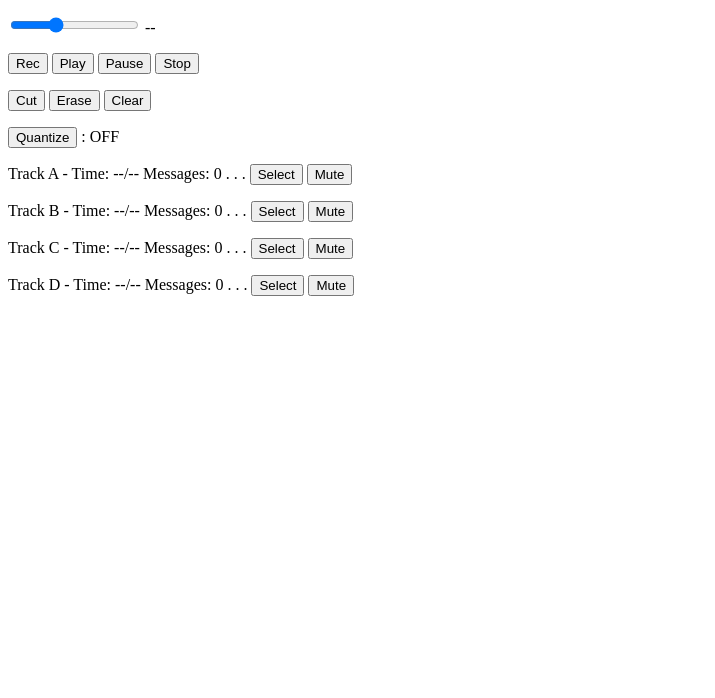
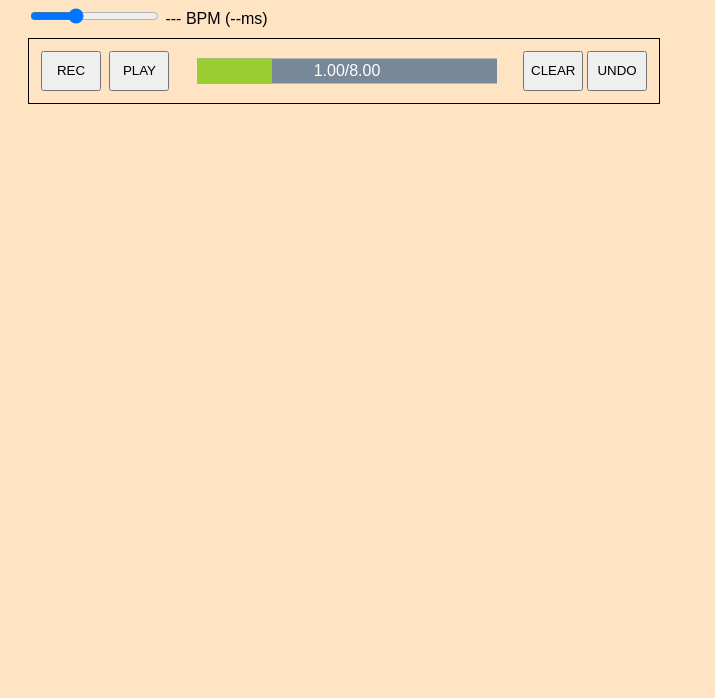
Before and after one commit to pollouno/midiLooper, a website: page index.html in a window 1280 px wide. Shown: the part 102-800 px from the top of the page, without its empty margins (0-715 px from the left). Drawn offline with Linux system fonts and the light colour scheme.

Commit message:
Front test

```diff
--- a/index.html
+++ b/index.html
@@ -1,77 +1,69 @@
 <!DOCTYPE html>
+<html lang="en">
+<head>
+    <meta charset="UTF-8">
+    <meta http-equiv="X-UA-Compatible" content="IE=edge">
+    <meta name="viewport" content="width=device-width, initial-scale=1.0">
+    <title>MIDILÜ - test</title>
+    <style>
+        body {
+            padding: 20px;
+            font-family: sans-serif;
+            background-color: bisque;
+        }
+        button {
+            width: 60px;
+            height: 40px;
+            margin: 2px;
+        }
+        .track-container {
+            position: relative;
+            width: 100%;
+            max-width: 610px;
+            margin: 10px 0;
+            padding: 10px;
+            border: 1px black solid;
+        }
+        .track-progress {
+            position: absolute;
+            top: 50%;
+            left: 50%;
+            transform: translate(-50%,-50%);
+            width: 300px;
+            background-color: lightslategray;
+            display: inline-block;
+            vertical-align: middle;
+            margin: 0 3px;
+        }
 
-<html lang="en">
+        .track-progress-inner {
+            height: 25px;
+            width: 25%;
+            background-color: yellowgreen;
+        }
 
-<head>
-
-    <meta charset="UTF-8">
-    <title>Cool MIDI looper!</title>
+        .track-progress span {
+            position: absolute;
+            top: 50%;
+            right: 50%;
+            transform: translate(50%, -50%);
+            color: white;
+        }
+    </style>
 </head>
-
 <body>
-    <h1>Cool MIDI looper!</h1>
-    <select name="in-select" id="in-select">
-        <option value="none">Select an input...</option>
-    </select>
-    <select name="out-select" id="out-select">
-        <option value="none">Select an output...</option>
-    </select>
-    <br>
-    <br>
-    <input type="range" min="60" max="240" id="bpm" value="120" oninput="looper.SetBPM(this.value)">
-    <label for="time" id="bpm-label">--</label>
-
-    <p>
-        <button onclick="looper.ToggleRec()" id="rec-button"  >Rec</button>
-        <button onclick="looper.Play();"     id="play-button" >Play</button>
-        <button onclick="looper.Pause();"    id="pause-button">Pause</button>
-        <button onclick="looper.Stop();"     id="stop-button" >Stop</button>
-    </p>
-    <p>
-        <button id="cutloop-button" onclick="looper.CutTrack()">Cut  </button>
-        <button id="erase-button"   onmousedown="looper.SetErasingMode(true)" onmousedown="looper.SetErasingMode(false)" >Erase</button>
-        <button id="clear-button"   onclick="looper.ResetTrack()">Clear</button>
-    </p>
-    <p>
-        <button id="quatize-button" >Quantize</button> : <span id="quantize-label">OFF</span>
-    </p>
-    <div>
-        <p>
-            <span id="track-labelA">Track A</span>
-            - Time: <span id="track-timeA">--</span>/<span id="track-lengthA">--</span>
-            Messages: <span id="track-msg-countA">0</span> . . .
-            <button onclick="looper.ChangeTrack(0)" id="select-trackA">Select</button>
-            <button onclick="looper.tracks[0].ToggleMute()" id="mute-trackA">Mute</button>
-        </p>
+    <h1>MIDILÜ</h1>
+    <input type="range" name="bpm-range" id="bpm-range" value="120" min="60" max="240">
+    <label for="bpm-range"> --- BPM (--ms)</label>
+    <div class="track-container" id="track-A">
+        <button id="rec-button">REC</button>
+        <button id="play-button">PLAY</button>
+        <div class="track-progress">
+            <div class="track-progress-inner"></div>
+            <span id="progress-label">1.00/8.00</span>
+        </div>
+        <button style="float: right;" id="undo-button">UNDO</button>
+        <button style="float: right;" id="clear-button">CLEAR</button>
     </div>
-    <div>
-        <p>
-            <span id="track-labelB">Track B</span>
-            - Time: <span id="track-timeB">--</span>/<span id="track-lengthB">--</span>
-            Messages: <span id="track-msg-countB">0</span> . . .
-            <button onclick="looper.ChangeTrack(1)" id="select-trackB">Select</button>
-            <button onclick="looper.tracks[1].ToggleMute()" id="mute-trackB">Mute</button>
-        </p>
-    </div>
-    <div>
-        <p>
-            <span id="track-labelC">Track C</span>
-            - Time: <span id="track-timeC">--</span>/<span id="track-lengthC">--</span>
-            Messages: <span id="track-msg-countC">0</span> . . .
-            <button onclick="looper.ChangeTrack(2)" id="select-trackC">Select</button>
-            <button onclick="looper.tracks[2].ToggleMute()" id="mute-trackC">Mute</button>
-        </p>
-    </div>
-    <div>
-        <p>
-            <span id="track-labelD">Track D</span>
-            - Time: <span id="track-timeD">--</span>/<span id="track-lengthD">--</span>
-            Messages: <span id="track-msg-countD">0</span> . . .
-            <button onclick="looper.ChangeTrack(3)" id="select-trackD">Select</button>
-            <button onclick="looper.tracks[3].ToggleMute()" id="mute-trackD">Mute</button>
-        </p>
-    </div>
-    <script type="module" src="./js/main.js"></script>
 </body>
-
 </html>
```
Also changed, not shown: index_old.html (added, +77 -0 lines), 1 other file.
